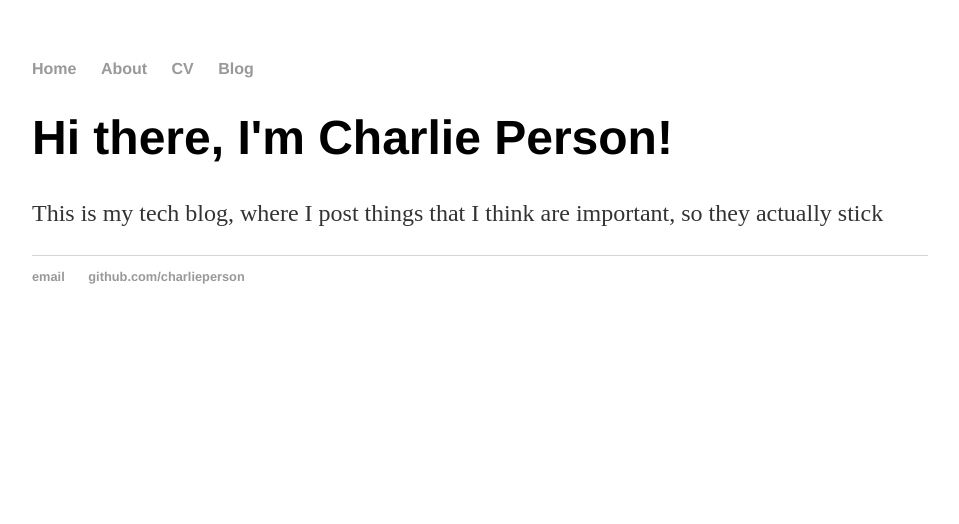
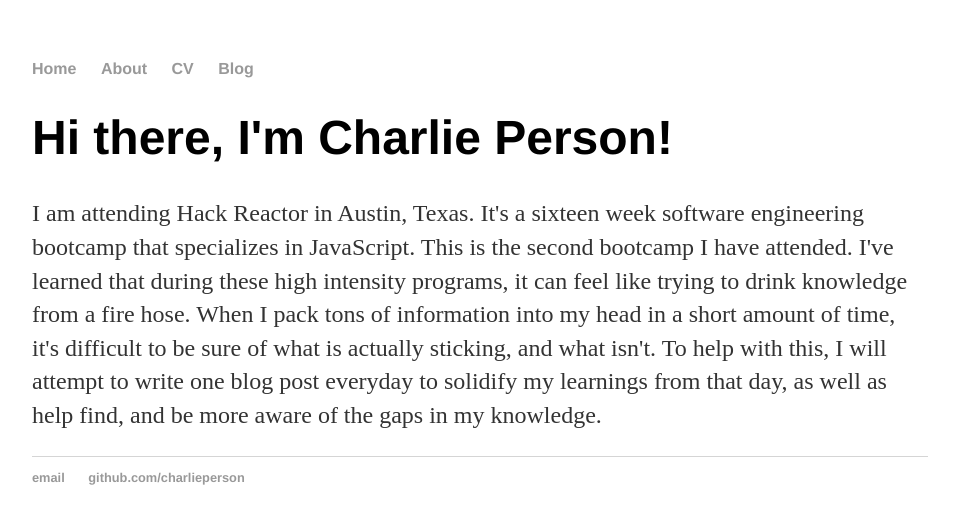
Before and after one commit to charlieperson/charlieperson.github.io, a Jekyll site: the page built from index.html, in a window 1280 px wide. Shown: the top 524 px of the page, without its empty margins (160-1119 px from the left). Built offline with Jekyll 4.4.1, drawn with Linux system fonts in a browser that asks for light colours.

Commit message:
Edits opening statement

```diff
--- a/index.html
+++ b/index.html
@@ -4,5 +4,15 @@ title: Charlie Person
 ---
 <div class="blurb">
 		<h1>Hi there, I'm Charlie Person!</h1>
-		<p>This is my tech blog, where I post things that I think are important, so they actually stick</p>
+		<p>
+			I am attending Hack Reactor in Austin, Texas. It's a sixteen week
+			software engineering bootcamp that specializes in JavaScript. This is the
+			second bootcamp I have attended. I've learned that during these high
+			intensity programs, it can feel like trying to drink knowledge from a
+			fire hose. When I pack tons of information into my head in a short
+			amount of time, it's difficult to be sure of what is actually sticking,
+			and what isn't. To help with this, I will attempt to write one blog post
+			everyday to solidify my learnings from that day, as well as help find,
+			and be more aware of the gaps in my knowledge.
+		</p>
 </div>
```
